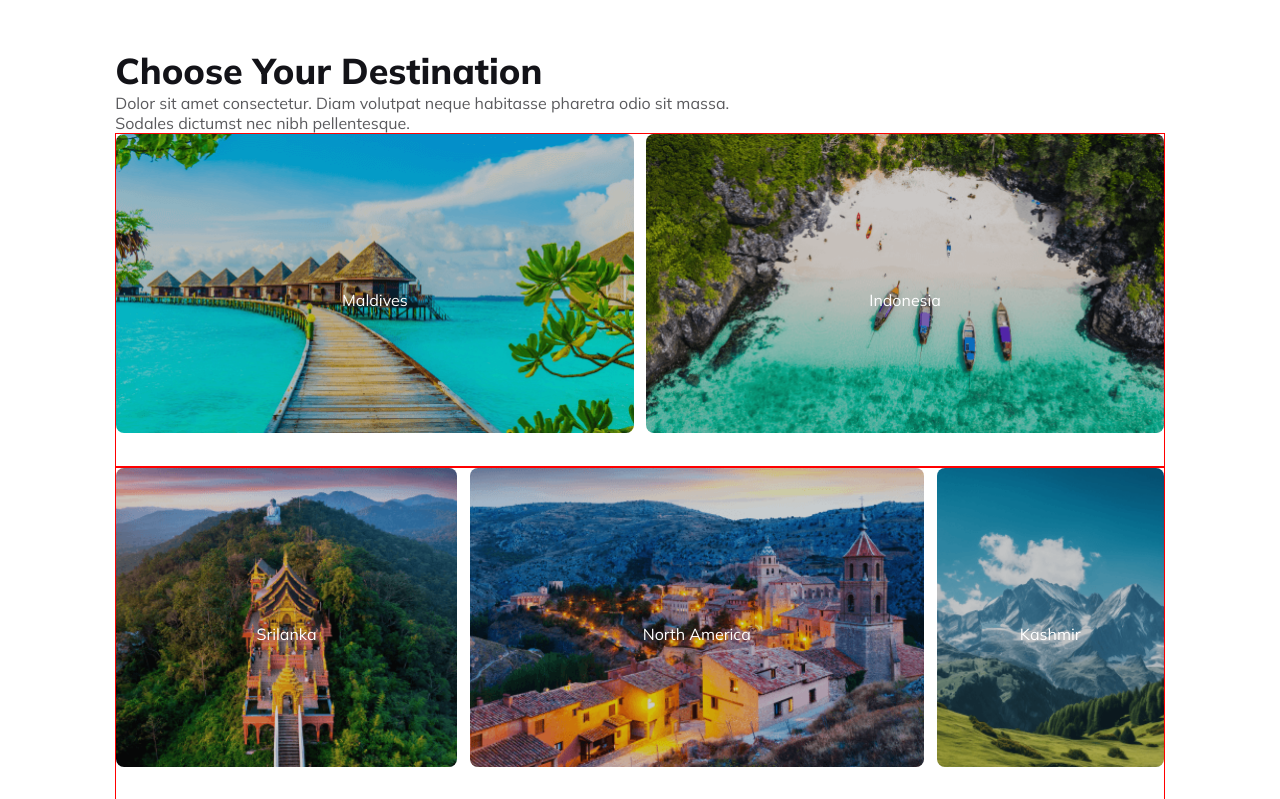
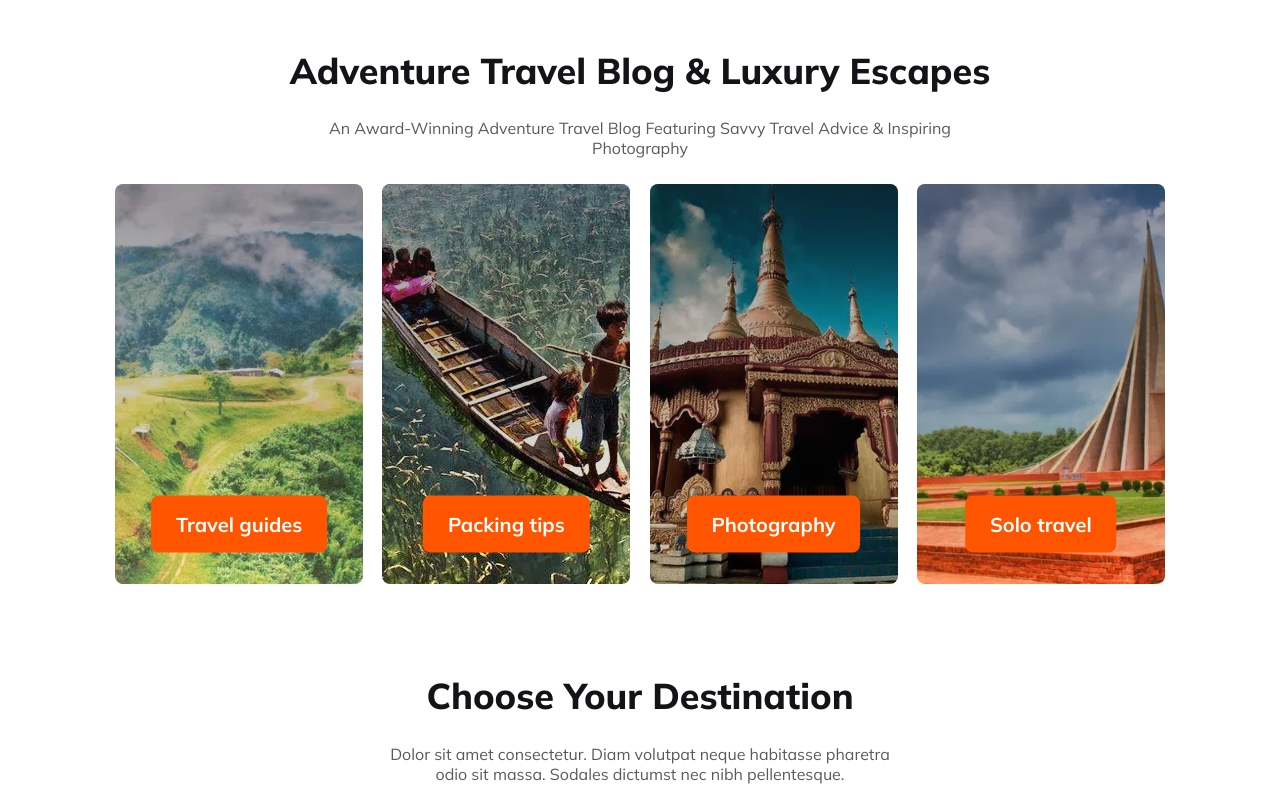
Before and after one commit to totansarker2/w9-assienment-2, a plain HTML site: page index.html in a window 1280 px wide. Shown: the part 1240-2039 px from the top of the page. Drawn offline with Linux system fonts and the light colour scheme.

Commit message:
new section added

```diff
--- a/index.html
+++ b/index.html
@@ -63,6 +63,31 @@
             <input type="button" value="Read More">
         </div>
         <img src="./Images/Rectangle 4.png" alt="">
+    </section>
+
+    <section class="cards">
+        <h2 class="heading">Adventure Travel Blog & Luxury Escapes</h2>
+        <p class="title">An Award-Winning Adventure Travel Blog Featuring Savvy Travel Advice & Inspiring
+            Photography
+        </p>
+        <div class="card-container">
+            <figure>
+                <img src="./Images/bandarban-bangladesh.png" alt="">
+                <span class="btn">TRAVEL GUIDES</span>
+            </figure>
+            <figure>
+                <img src="./Images/must-visit-places-bangladesh.png.jpg" alt="">
+                <span class="btn">PACKING TIPS</span>
+            </figure>
+            <figure>
+                <img src="./Images/buddha-dhatu-jedi-bangladesh.png.jpg" alt="">
+                <span class="btn">PHOTOGRAPHY</span>
+            </figure>
+            <figure>
+                <img src="./Images/jatiyo-sriti-soudho-bangladesh-must-see.png.jpg" alt="">
+                <span class="btn">SOLO TRAVEL</span>
+            </figure>
+        </div>
     </section>
 
     <section class="choose-destination">
@@ -167,7 +192,8 @@
             Dream<span>Tour</span>
         </div>
         <p>
-            Lorem ipsum dolor sit amet consectetur. Nulla sit viverra morbi vitae blandit orci potenti vulputate. Leo erat maecenas vitae elementum ultricies nullam.
+            Lorem ipsum dolor sit amet consectetur. Nulla sit viverra morbi vitae blandit orci potenti vulputate. Leo
+            erat maecenas vitae elementum ultricies nullam.
         </p>
         <div class="icons">
             <img src="./icons/facebook-176-svgrepo-com.svg" alt="">
--- a/style.css
+++ b/style.css
@@ -84,7 +84,12 @@ input[type="button"], .btn {
     border: none;
     font-weight: 700;
     width: fit-content;
+    cursor: pointer;
 }
+input[type="button"]:hover, .btn:hover {
+    background-color: #f66a24;
+}
+
 
 
 nav {
@@ -118,7 +123,7 @@ nav ul {
     display: flex;
     align-items: center;
     justify-content: center;
-    font-size: 1.25vw;
+    font-size: 1.5vw;
     padding: 0.7vw 0;
     gap: 3vw;
     font-weight: 400;
@@ -240,21 +245,94 @@ input::placeholder {
 }
 
 
+.cards {
+    width: var(--d-width);
+    margin: 0 auto;
+    display: flex;
+    flex-direction: column;
+    align-items: center;
+    justify-content: center;
+    text-align: center;
+    gap: 2vw;
+    margin-top: var(--mt-01);
+}
+.card-container {
+    display: grid;
+    grid-template-columns: repeat(4, 1fr);
+    gap: 1.5vw;
+}
+.card-container img {
+    max-width: 100%;
+    min-height: 100%;
+    object-fit: cover;
+    border-radius: var(--radius-02);
+    -webkit-border-radius: var(--radius-02);
+    -moz-border-radius: var(--radius-02);
+    -ms-border-radius: var(--radius-02);
+    -o-border-radius: var(--radius-02);
+}
+.card-container figure {
+    position: relative;
+    height: 400px;
+}
+.card-container figure::after{
+    content: "";
+    position:absolute;
+    top: 0;
+    left: 0;
+    width: 100%;
+    height: 100%;
+    background: linear-gradient(180deg, rgba(19, 19, 24, 0.452) 0%, rgba(19, 19, 24, 0.00) 100%);
+    z-index: 1;
+    border-radius: var(--radius-02);
+    -webkit-border-radius: var(--radius-02);
+    -moz-border-radius: var(--radius-02);
+    -ms-border-radius: var(--radius-02);
+    -o-border-radius: var(--radius-02);
+}
+.card-container figure span {
+    position: absolute;
+    top: 85%;
+    left: 50%;
+    transform: translate(-50%, -50%);
+    -webkit-transform: translate(-50%, -50%);
+    -moz-transform: translate(-50%, -50%);
+    -ms-transform: translate(-50%, -50%);
+    -o-transform: translate(-50%, -50%);
+    text-align: center;
+    white-space: nowrap;
+    padding: 1rem 10%;
+    font-size: 1.25rem;
+    text-transform: lowercase;
+    z-index: 2;
+}
+.card-container figure span::first-letter{
+    text-transform: uppercase;
+}
 
 .choose-destination {
     width: var(--d-width);
     margin: 0 auto;
     margin-top: var(--mt-01);
+    display: flex;
+    flex-direction: column;
+    align-items: center;
+    text-align: center;
+    gap: 2vw;
+}
+.choose-destination p{
+    width: 50%;
 }
 
 .choose-destination .img-container {
     display: grid;
     grid-template-rows: repeat(3, 1fr);
+    gap: 1.5vw;
 }
 
 .choose-destination .box .img-box img {
     width: 100%;
-    height: 90%;
+    height: 100%;
     object-fit: cover;
     border-radius: var(--radius-02);
     -webkit-border-radius: var(--radius-02);
@@ -263,26 +341,22 @@ input::placeholder {
     -o-border-radius: var(--radius-02);
 }
 
-.box {
-    border: 1px solid red;
-}
-
 .choose-destination .box-1 {
     display: grid;
     grid-template-columns: 1fr 1fr;
-    gap: 1vw;
+    gap: 1.5vw;
 }
 
 .choose-destination .box-2 {
     display: grid;
     grid-template-columns: 1.5fr 2fr 1fr;
-    gap: 1vw;
+    gap: 1.5vw;
 }
 
 .choose-destination .box-3 {
     display: grid;
     grid-template-columns: 1fr 1fr;
-    gap: 1vw;
+    gap: 1.5vw;
 }
 
 .choose-destination .box .img-box {
@@ -404,35 +478,26 @@ input::placeholder {
 .newsletter .sub input[type="button"] {
     color: white;
 }
-
 .newsletter .sub span::before {
     display: inline-block;
     content: "";
     border-top: .1rem solid rgba(71, 71, 71, 0.168);
     width: 100%;
-    /* transform: translateY();
-    -webkit-transform: translateY();
-    -moz-transform: translateY();
-    -ms-transform: translateY();
-    -o-transform: translateY(); */
+
 }
-
 .newsletter .sub input::placeholder {
     background: rgba(19, 19, 24, 0.05);
     padding-top: 15px;
     padding-bottom: 15px;
     padding-left: 20px;
 }
-
 .newsletter .img-container {
     position: relative;
 }
-
 .newsletter .img-container img {
     width: 100%;
     height: 100%;
 }
-
 .newsletter .img-container .rotate-btn {
     height: 25%;
     width: 50%;
@@ -594,25 +659,46 @@ footer .logo span {
         width: 90%;
     }
 
+    .cards{
+        width: var(--m-width);
+    }
+    .cards .card-container {
+        display: grid;
+        grid-template-columns: 1fr 1fr;
+        gap: 4vw;
+    }
+    .card-container figure{
+        height: 250px;
+    }
+
     .choose-destination {
         width: var(--m-width);
     }
-
-    .choose-destination .img-container, .choose-destination .box {
+    .choose-destination .img-container, .choose-destination .img-container .box{
+        grid-template-rows: auto;
         grid-template-columns: 1fr;
+        gap: 3vw;
+    }
+    .choose-destination .img-container .box img{
+        height: 15rem;
+    }
+    .choose-destination p{
+        width: 90%;
     }
 
     .why-choose {
         width: var(--m-width);
         gap: 2rem;
     }
-    .why-choose .info p{
+
+    .why-choose .info p {
         width: 90%;
     }
+
     .why-choose .container {
         flex-direction: column;
         flex-wrap: nowrap;
-        gap: 1vw;
+        gap: 4vw;
     }
 
     .why-choose .container .box {
@@ -626,8 +712,9 @@ footer .logo span {
         grid-template-columns: 1fr;
         gap: 1.2rem
     }
-    .newsletter .sub{
-       padding: 1.5rem;
+
+    .newsletter .sub {
+        padding: 1.5rem;
     }
 
     .newsletter .img-container .rotate-btn {
@@ -643,6 +730,7 @@ footer .logo span {
         font-weight: var(--regular);
         text-align: center;
     }
+
     .newsletter .img-container span {
         font-size: 1.2rem;
         font-weight: var(--extra-bold);
```
Also changed, not shown: Images/bandarban-bangladesh.png (added), Images/buddha-dhatu-jedi-bangladesh.png.jpg (added), Images/jatiyo-sriti-soudho-bangladesh-must-see.png.jpg (added), Images/must-visit-places-bangladesh.png.jpg (added).
